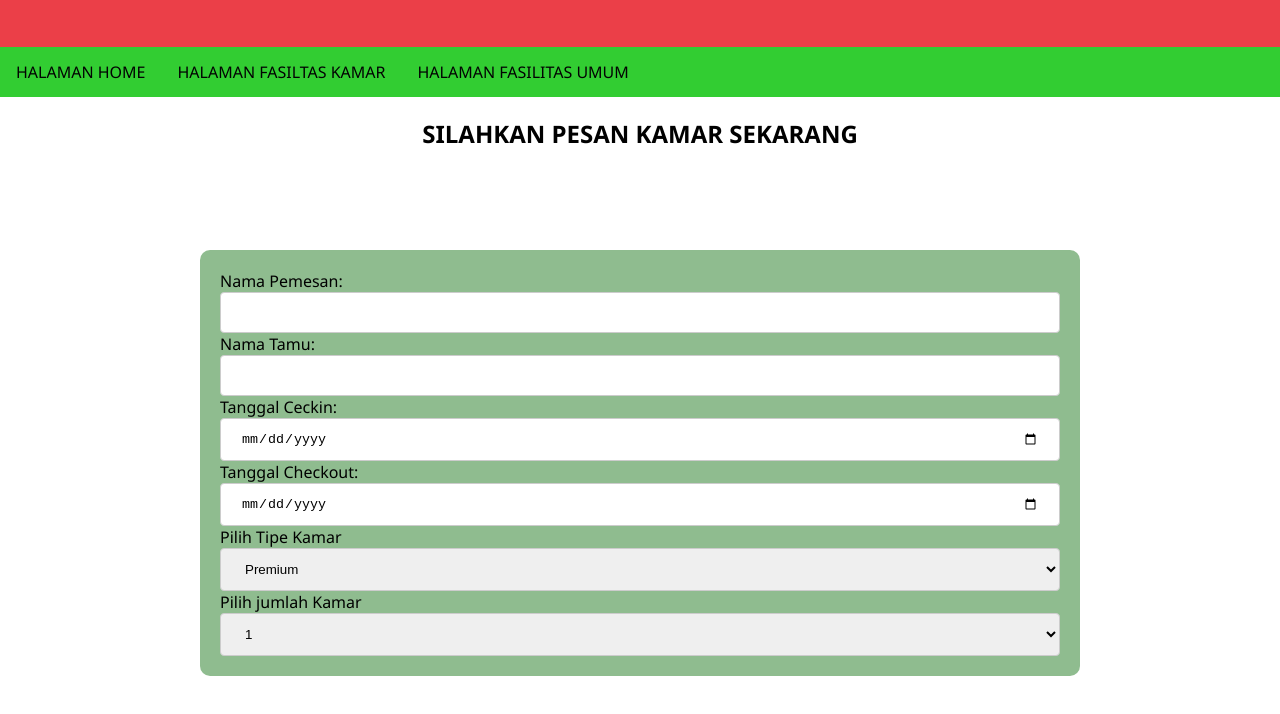
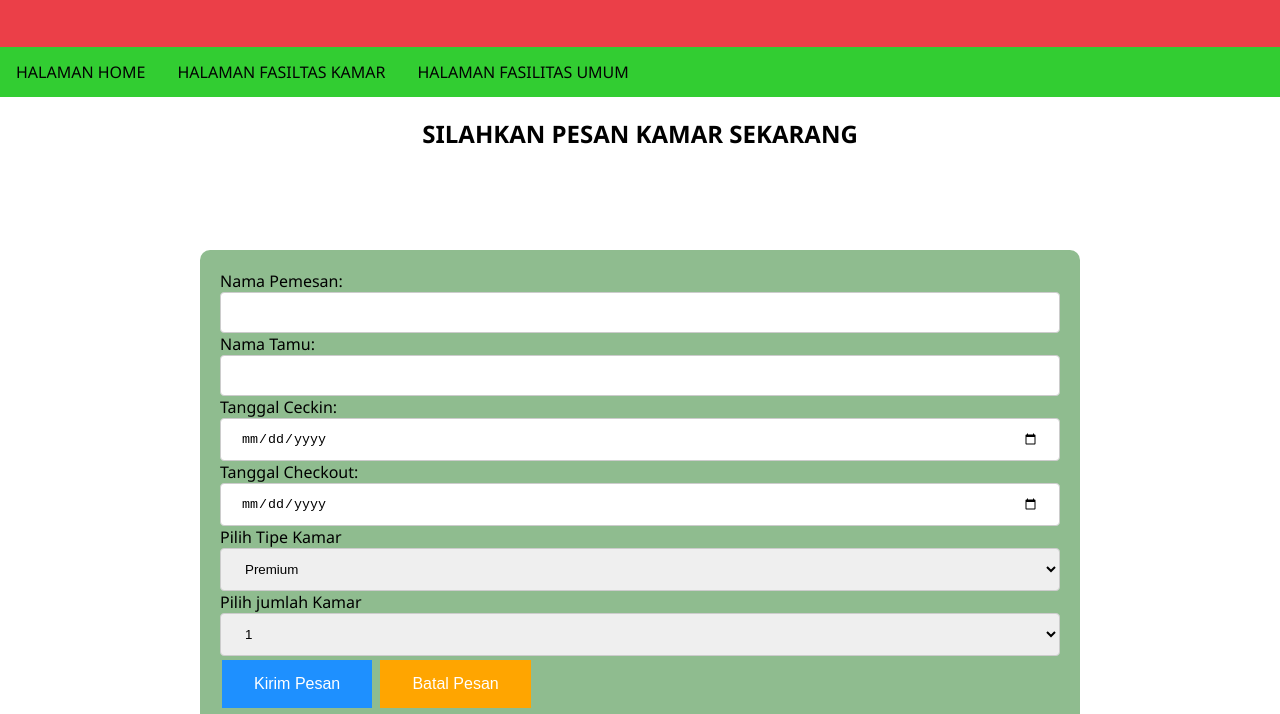
Before and after one commit to MaklonFR/Create-Website-Using-HTML-CSS-JAVASCRIPT-PHP-MYSQL, a plain HTML site: page form_pesan.html in a window 1280 px wide. Shown: the part 86-800 px from the top of the page. Drawn offline with Linux system fonts and the light colour scheme.

Commit message:
new_update

```diff
--- a/form_pesan.html
+++ b/form_pesan.html
@@ -85,6 +85,31 @@
              box-sizing: border-box;
             }
 
+            /*Style tombol button*/
+            .button {
+                border: none;
+                color: white;
+                padding: 15px 32px;
+                text-align: center;
+                text-decoration: none;
+                display: inline-block;
+                font-size: 16px;
+                margin: 4px 2px;
+                cursor: pointer;
+            }
+            /*style button:hover*/
+            .button:hover {
+                background-color: white;
+                color: black;
+            }
+            /*Style Warna Button*/
+            .button_biru {
+                background-color:dodgerblue;
+            }
+            .button_orange {
+                background-color:orange;
+            }
+
         </style>
 
 </head>
@@ -145,6 +170,16 @@
                 <option value="2"> 2 </option>
             </select>
         </form>
+
+        <!--Buat Tombol Button Kirim Pesan-->
+        <button type="button" class="button button_biru">
+            Kirim Pesan
+        </button>
+        <!--Buat Tombol Button Batal-->
+        <button type="button" class="button button_orange">
+            Batal Pesan
+        </button>
+
     </div>
 
 
```
Also changed, not shown: index.html (+33 -0 lines).
